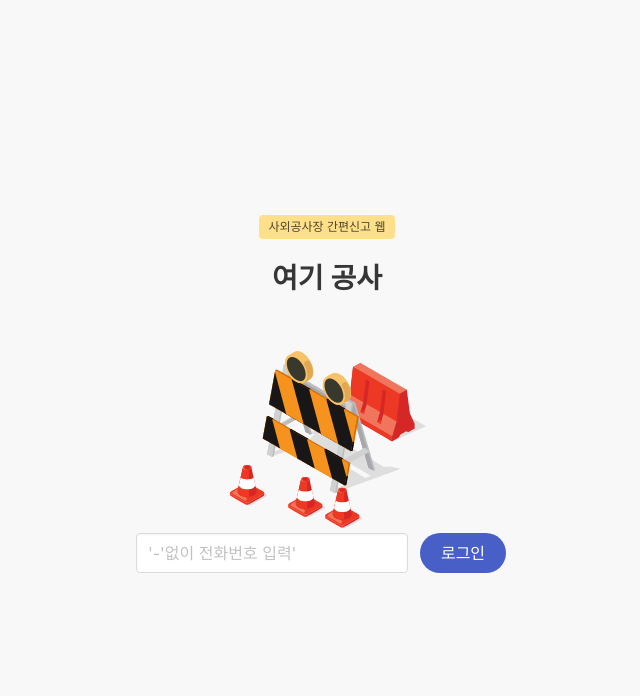
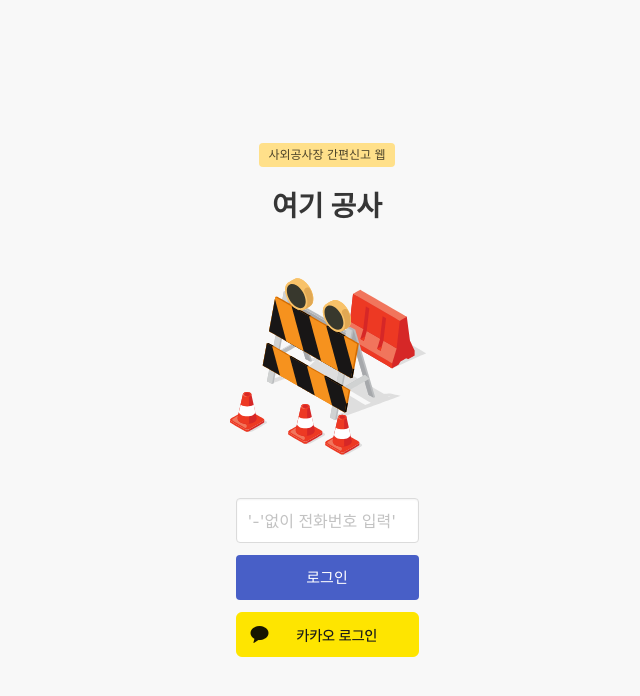
Before and after one commit to nitconst/nitgongsa, a React (Create React App) app: page /#/ in a window 1280 px wide. Shown: the top 696 px of the page, without its empty margins (313-953 px from the left). Built offline with nearby package versions, Linux system fonts and the light colour scheme; no server answers; what react-geocode would draw is missing.

Commit message:
카카오 로그인 기능

```diff
--- a/src/routes/Auth.js
+++ b/src/routes/Auth.js
@@ -4,6 +4,8 @@ import { RecaptchaVerifier, signInWithPhoneNumber } from "firebase/auth";
 import Lottie from "react-lottie";
 import mainAnimationData from "lotties/auth-construction.json";
 import loadingAnimationData from "lotties/loading-construction.json";
+
+import kakaoLogin from "../statics/kakao.png";
 
 const Auth = () => {
   const [phoneNumber, setPhonenumber] = useState("");
@@ -103,6 +105,8 @@ const Auth = () => {
         // ...
       });
   };
+
+  const submitKakao = () => {};
   return (
     <>
       <div className="auth-container">
@@ -114,7 +118,11 @@ const Auth = () => {
           <h1>여기 공사</h1>
         </div>
         <Lottie options={defaultOptions} height={200} width={200} />
-        <div className="field is-grouped">
+        <div style={{ height: "38px" }}></div>
+        <div
+          className="field is-grouped"
+          style={{ width: "183px", height: "45px" }}
+        >
           <p className="control is-expanded">
             <input
               className="input"
@@ -123,10 +131,20 @@ const Auth = () => {
               placeholder="'-'없이 전화번호 입력'"
               value={phoneNumber}
               onChange={onChanged}
+              style={{ width: "183px", height: "45px" }}
             />
           </p>
+        </div>
+        <div
+          className="field is-grouped"
+          style={{ width: "183px", height: "45px" }}
+        >
           <p className="control">
-            <a className="button is-link is-rounded" onClick={onSubmit}>
+            <a
+              className="button is-link"
+              style={{ width: "183px", height: "45px", fontSize: "15px" }}
+              onClick={onSubmit}
+            >
               로그인
             </a>
           </p>
@@ -162,6 +180,13 @@ const Auth = () => {
             </div>
           )}
         </>
+
+        <img
+          src={kakaoLogin}
+          onClick={submitKakao}
+          style={{ cursor: "pointer" }}
+        ></img>
+
         <div id="recaptcha-container"></div>
       </div>
     </>
--- a/src/routes/Home.js
+++ b/src/routes/Home.js
@@ -51,23 +51,26 @@ const Home = ({ userObj, codeNum }) => {
               </div>
             </section>
             <div className="buttons">
-  <button className="button is-danger is-light  is-fullwidth"
-  onClick={()=>window.location.href="https://order.appdu.kt.co.kr/tracker-gnsb"}>
-  <span><b>"KT 광케이블 근접조회 서비스" 열기</b></span>
-    <span className="icon is-small">
-                <i class="fas fa-arrow-right"></i>
+              <button
+                className="button is-danger is-light  is-fullwidth"
+                onClick={() =>
+                  (window.location.href =
+                    "https://order.appdu.kt.co.kr/tracker-gnsb")
+                }
+              >
+                <span>
+                  <b>"KT 광케이블 근접조회 서비스" 열기</b>
                 </span>
-    </button>
-</div>
+                <span className="icon is-small">
+                  <i class="fas fa-arrow-right"></i>
+                </span>
+              </button>
+            </div>
             <Register userObj={userObj} codeNum={codeNum} />
             <ReadGongsa userObj={userObj} codeNum={codeNum} />
             <Footer />
-
           </div>
         </div>
-
-
-
       ) : (
         <div>
           <div className="container is-mobile">
```
Also changed, not shown: src/statics/kakao.png (added).
